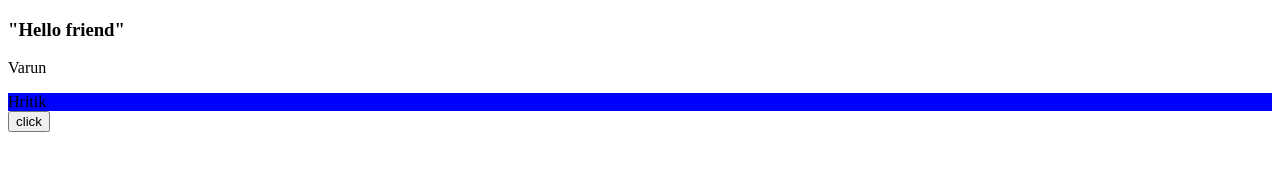
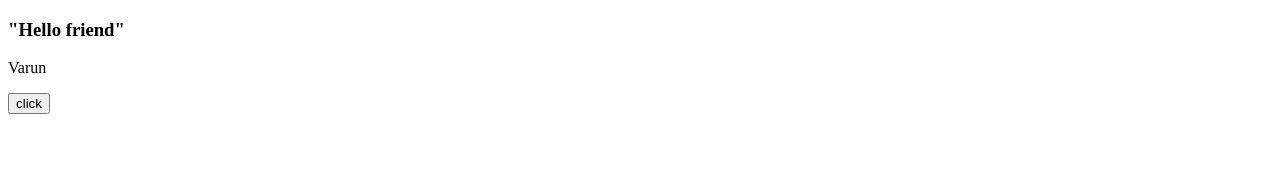
Before and after one commit to hritik017sh/gitpractice-, a plain HTML site: page index.html in a window 1280 px wide. Drawn offline with Linux system fonts and the light colour scheme.

Commit message:
index.html file modified

```diff
--- a/index.html
+++ b/index.html
@@ -17,7 +17,6 @@
     <h3>"Hello friend"</h3>
     <p>Varun</p>
     <div class=one>
-        Hritik
     </div>
     <button onclick="dosomething()">click</button>
     <script>
@@ -32,4 +31,6 @@
 
 </html>
 
+
+
 </html>
```
